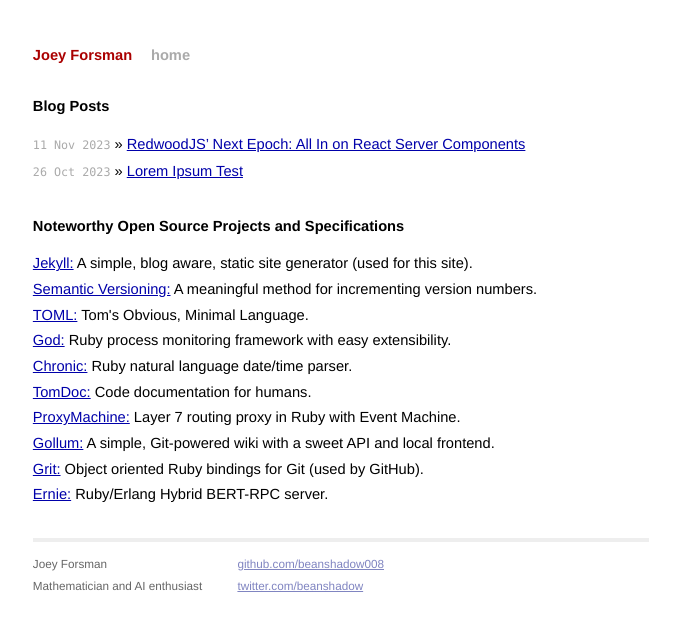
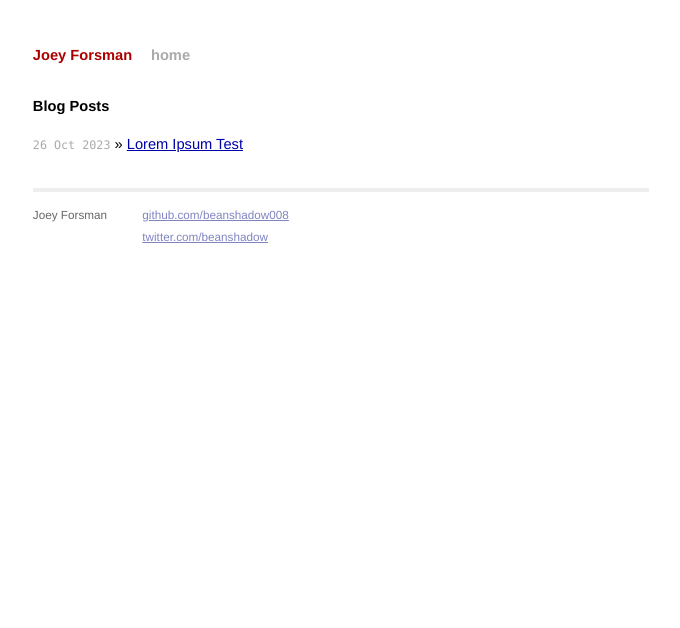
Before and after one commit to beanshadow008/beanshadow008.github.io, a plain HTML site: page index.html in a window 1280 px wide. Shown: the whole page, without its empty margins (299-979 px from the left). Drawn offline with Linux system fonts and the light colour scheme.

Commit message:
Update index.html

```diff
--- a/index.html
+++ b/index.html
@@ -2,12 +2,12 @@
 <html xmlns="http://www.w3.org/1999/xhtml" xml:lang="en" lang="en-us">
   <head>
     <meta http-equiv="content-type" content="text/html; charset=utf-8" />
-    <title>Tom Preston-Werner</title>
-    <meta name="author" content="Tom Preston-Werner" />
+    <title>Joey Forsman</title>
+    <meta name="author" content="Joey Forsman" />
     <link
       href="https://feeds.feedburner.com/tom-preston-werner"
       rel="alternate"
-      title="Tom Preston-Werner"
+      title="Joey Forsman"
       type="application/atom+xml"
     />
     <meta
@@ -37,24 +37,10 @@
   <h1>Blog Posts</h1>
   <ul class="posts">
 
-      <li><span>11 Nov 2023</span> &raquo; <a href='/2023/05/30/redwoods-next-epoch-all-in-on-rsc'>RedwoodJS’ Next Epoch: All In on React Server Components</a></li>
+      <!-- <li><span>11 Nov 2023</span> &raquo; <a href='/2023/05/30/redwoods-next-epoch-all-in-on-rsc'>RedwoodJS’ Next Epoch: All In on React Server Components</a></li> -->
 
       <li><span>26 Oct 2023</span> &raquo; <a href='/2023/10/26/lorem-ipsum-test'>Lorem Ipsum Test</a></li>
 
-  </ul>
-
-  <h1>Noteworthy Open Source Projects and Specifications</h1>
-  <ul class="posts">
-    <li><a href="https://jekyllrb.com">Jekyll:</a> A simple, blog aware, static site generator (used for this site).</li>
-    <li><a href="https://semver.org">Semantic Versioning:</a> A meaningful method for incrementing version numbers.</li>
-    <li><a href="https://github.com/toml-lang/toml">TOML:</a> Tom's Obvious, Minimal Language.</li>
-    <li><a href="https://github.com/mojombo/god/">God:</a> Ruby process monitoring framework with easy extensibility.</li>
-    <li><a href="https://github.com/mojombo/chronic/">Chronic:</a> Ruby natural language date/time parser.</li>
-    <li><a href="http://tomdoc.org">TomDoc:</a> Code documentation for humans.</li>
-    <li><a href="https://github.com/mojombo/proxymachine/">ProxyMachine:</a> Layer 7 routing proxy in Ruby with Event Machine.</li>
-    <li><a href="https://github.com/gollum/gollum/">Gollum:</a> A simple, Git-powered wiki with a sweet API and local frontend.</li>
-    <li><a href="https://github.com/mojombo/grit/">Grit:</a> Object oriented Ruby bindings for Git (used by GitHub).</li>
-    <li><a href="https://github.com/mojombo/ernie/">Ernie:</a> Ruby/Erlang Hybrid BERT-RPC server.</li>
   </ul>
 </div>
 
@@ -63,8 +49,6 @@
         <div class="contact">
           <p>
             Joey Forsman
-            <br />
-            Mathematician and AI enthusiast
           </p>
         </div>
         <div class="contact">
```
